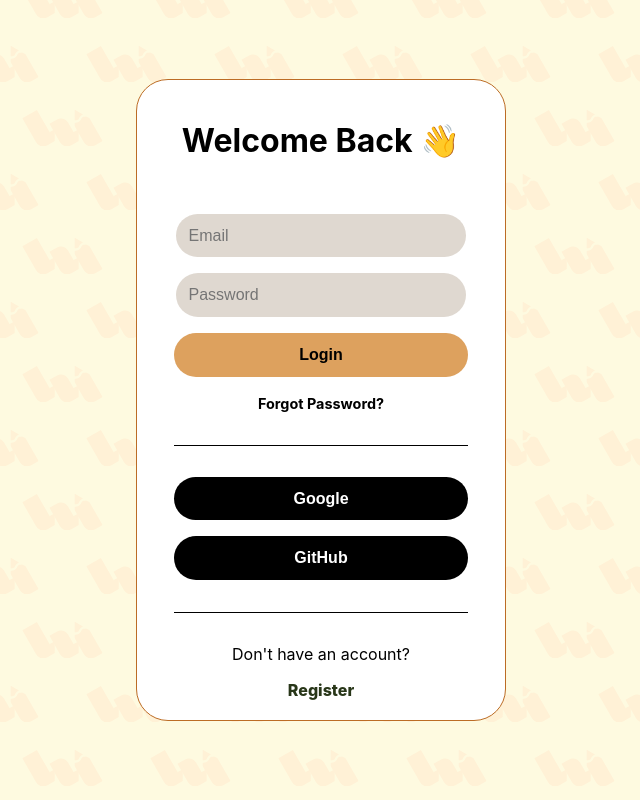
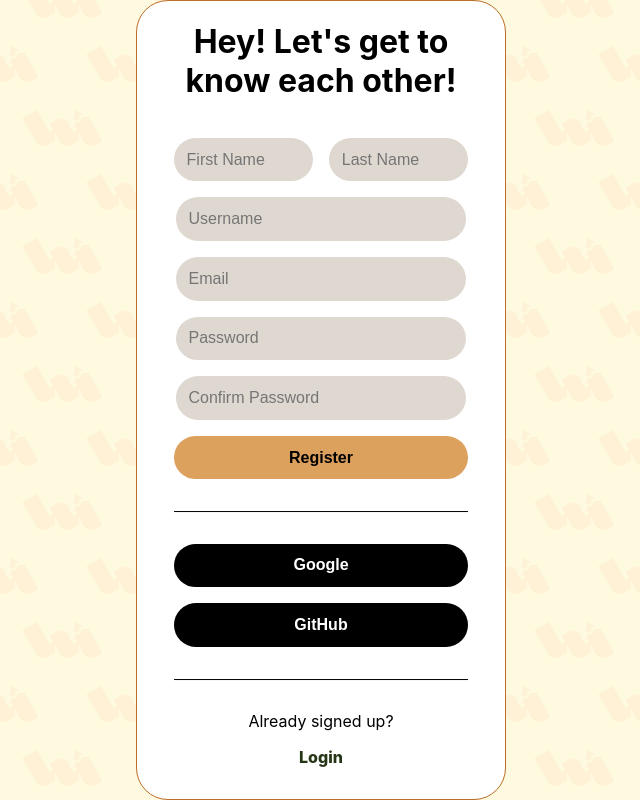
Before and after one commit to Gofkius/Webbin, a React (Vite) app: page /#/register in a window 1280 px wide. Before the commit this address led to /#/login. Shown: the whole page, without its empty margins (319-959 px from the left). Built offline with nearby package versions, Linux system fonts and the light colour scheme.

Commit message:
Register

```diff
--- a/src/components/App.tsx
+++ b/src/components/App.tsx
@@ -5,6 +5,7 @@
 import About from './pages/About';
 import '../index.css';
 import { createClient } from '@supabase/supabase-js';
+import Register from './auth/Register';
 
 export const supabase = createClient(
   'https://uxfupnubotknwkcthuep.supabase.co',
@@ -28,12 +29,10 @@
   useEffect(() => {
     let sub: any;
     (async () => {
-      // Read session that supabase-js persisted to localStorage (browser behaviour)
       const { data: { session: current } } = await supabase.auth.getSession();
       setSession(current ?? null);
       setLoading(false);
 
-      // keep in sync with auth changes
       const res = supabase.auth.onAuthStateChange((_event, s) => setSession(s ?? null));
       sub = res.data.subscription;
     })();
@@ -65,7 +64,8 @@
     <SessionContext.Provider value={{ session, setSession }}>
     <Router>
       <Routes>
-        <Route path="/login" element={<Login />} />
+        <Route path="/register" element={!session ? <Register /> : <Navigate to="/" replace />} />
+        <Route path="/login" element={!session ? <Login /> : <Navigate to="/" replace />} />
         <Route
           path="/"
           element={session ? <Home /> : <Navigate to="/login" replace />}
--- a/src/components/auth/Login.tsx
+++ b/src/components/auth/Login.tsx
@@ -1,5 +1,5 @@
 import { useState } from "react";
-import { useNavigate } from "react-router-dom";
+import { useNavigate, Link } from "react-router-dom";
 import { supabase } from '../App';
 
 export let exportedUser: any = null;
@@ -56,17 +56,17 @@
               <button type="submit">Login</button>
             </div>
             <div className='forgot-password'>
-              <a href="/forgot-password">Forgot Password?</a>
+              <Link to="/forgot-password">Forgot Password?</Link>
             </div>
             <div className='break-line'/>
             <div className='social-login'>
-              <button className='google-login'>Google</button>
-              <button className='github-login'>GitHub</button>
+              <button disabled={true} className='google-login'>Google</button>
+              <button disabled={true} className='github-login'>GitHub</button>
             </div>
             <div className='break-line'/>
             <div className='register-account'>
               <p>Don't have an account? </p>
-              <a href="/register">Register</a>
+              <Link to="/register">Register</Link>
             </div>
         </form>
     </div>
--- /dev/null
+++ b/src/components/auth/Register.tsx
@@ -0,0 +1,97 @@
+import { useState } from "react";
+import { useNavigate, Link } from "react-router-dom";
+import { supabase } from '../App';
+
+export let exportedUser: any = null;
+
+type Props = {}
+
+const Register = (props: Props) => {
+  const navigate = useNavigate();
+
+  const [firstName, setFirstName] = useState('');
+  const [lastName, setLastName] = useState('');
+  const [username, setUsername] = useState('');
+  const [email, setEmail] = useState('');
+  const [password, setPassword] = useState('');
+  const [confirmPassword, setConfirmPassword] = useState('');
+  const [error, setError] = useState<string | null>(null);
+  const [user, setUser] = useState(null);
+
+const handleSubmit = async (event: React.FormEvent) => {
+  event.preventDefault(); // <- stop normal form submit
+  setError(null);
+
+  if (!username || !email || !password || !confirmPassword) {
+    setError('Some information still needs to be filled out');
+    return;
+  }
+
+  if (password !== confirmPassword) {
+    setError('Passwords do not match');
+    return;
+  }
+
+  try {
+    const { data, error } = await supabase.auth.signUp({
+        email: email,
+        password: password,
+        options: {
+            data: {
+                username: username,
+                first_name: firstName,
+                last_name: lastName
+            }
+        }
+    });
+
+    console.log('Register response', { data, error });
+    if (error) {
+      setError(error.message);
+    } else {
+      setUser((data as any).user);
+      exportedUser = (data as any).user;
+      navigate('/login');
+    }
+  } catch (err) {
+    console.error('signInWithPassword failed', err);
+    setError('Unexpected error — check console');
+  }
+};
+
+  return (
+    <div className='register-container'>
+        <div className='register-header'>
+            <h1>Hey! Let's get to know each other!</h1>
+        </div>
+        <div className="error-message">{error}</div>
+        <form onSubmit={handleSubmit}>
+            <div className="input-group">
+                <div className="input-name">
+                    <input type="text" id="firstname" name="firstname" placeholder="First Name" value={firstName} onChange={(e) => setFirstName(e.target.value)} />
+                    <input type="text" id="lastname" name="lastname" placeholder="Last Name" value={lastName} onChange={(e) => setLastName(e.target.value)} />
+                </div>
+                <input type="text" id="username" name="username" placeholder="Username" value={username} onChange={(e) => setUsername(e.target.value)} />
+                <input type="email" id="email" name="email" placeholder="Email" value={email} onChange={(e) => setEmail(e.target.value)} />
+                <input type="password" id="password" name="password" placeholder="Password" value={password} onChange={(e) => setPassword(e.target.value)} />
+                <input type="password" id="confirm-password" name="confirm-password" placeholder="Confirm Password" value={confirmPassword} onChange={(e) => setConfirmPassword(e.target.value)} />
+            </div>
+            <div className='submit-button'>
+              <button type="submit">Register</button>
+            </div>
+            <div className='break-line'/>
+            <div className='social-login'>
+              <button disabled={true} className='google-login'>Google</button>
+              <button disabled={true} className='github-login'>GitHub</button>
+            </div>
+            <div className='break-line'/>
+            <div className='register-account'>
+              <p>Already signed up? </p>
+              <Link to="/login">Login</Link>
+            </div>
+        </form>
+    </div>
+  )
+}
+
+export default Register
--- a/src/index.css
+++ b/src/index.css
@@ -148,14 +148,14 @@
   align-items: center;
 }
 
-.login-container {
+.login-container, .register-container {
   margin: auto;
   display: flex;
   flex-direction: column;
   justify-content: center;
   background-color: #ffffff;
   width: 23rem;
-  height: 40rem;
+  height: auto;
   align-items: center;
   border: 0.1rem solid #BC6C25;
   border-radius: 2rem;
@@ -169,12 +169,17 @@
     width: 100%;
   }
 
+  .register-header {
+    width: 80%;
+    text-align: center;
+  }
+
   .error-message {
     color: var(--error-color);
     font-size: 1rem;
     margin-bottom: 1rem;
     text-align: center;
-    height: 1rem;
+    height: auto;
   }
 
   .input-group {
@@ -185,6 +190,12 @@
     flex-direction: column;
     margin-bottom: 1rem;
     gap: 1rem;
+
+    .input-name{
+      display: flex;
+      width: 100%;
+      gap: 1rem;
+    }
 
     input {
       padding: 0.8rem;
@@ -268,7 +279,7 @@
 
   .register-account {
     width: 80%;
-    margin: 0 auto;
+    margin: 2rem auto;
     text-align: center;
 
     h4 {
```
